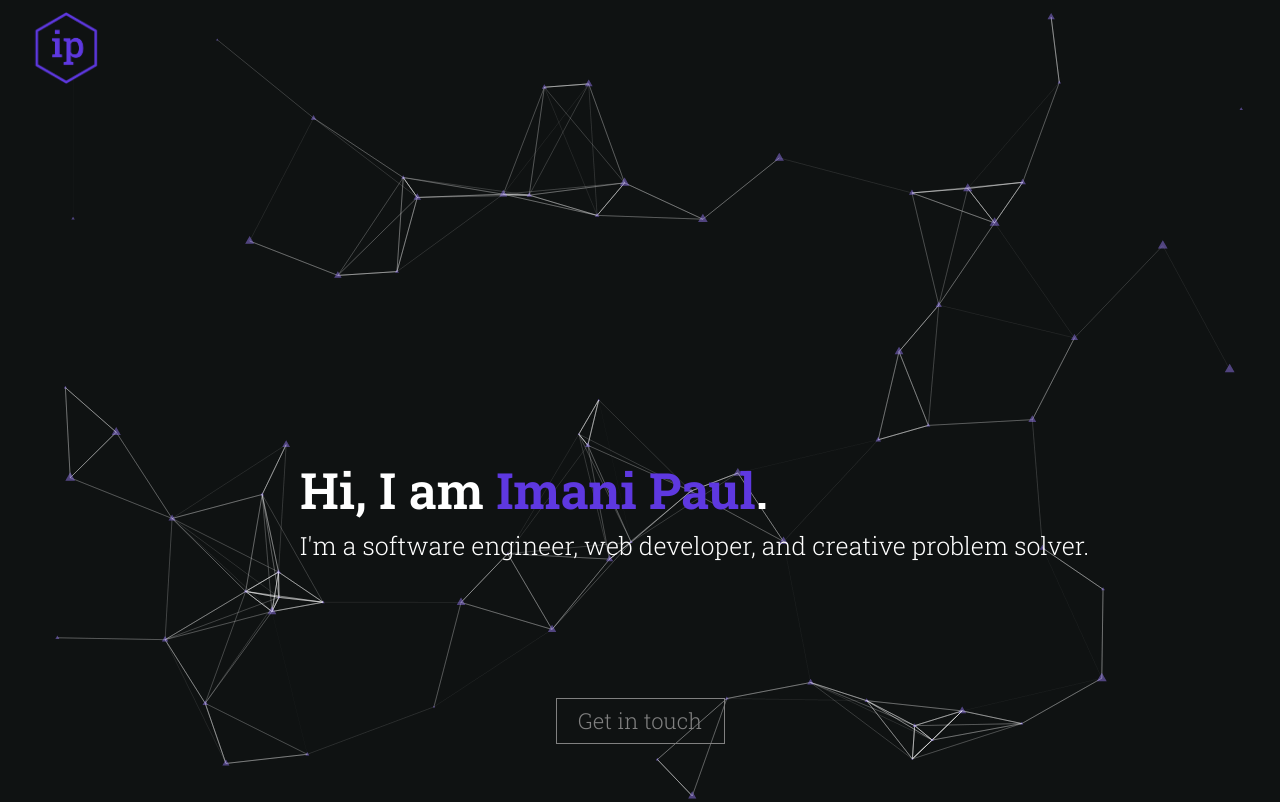
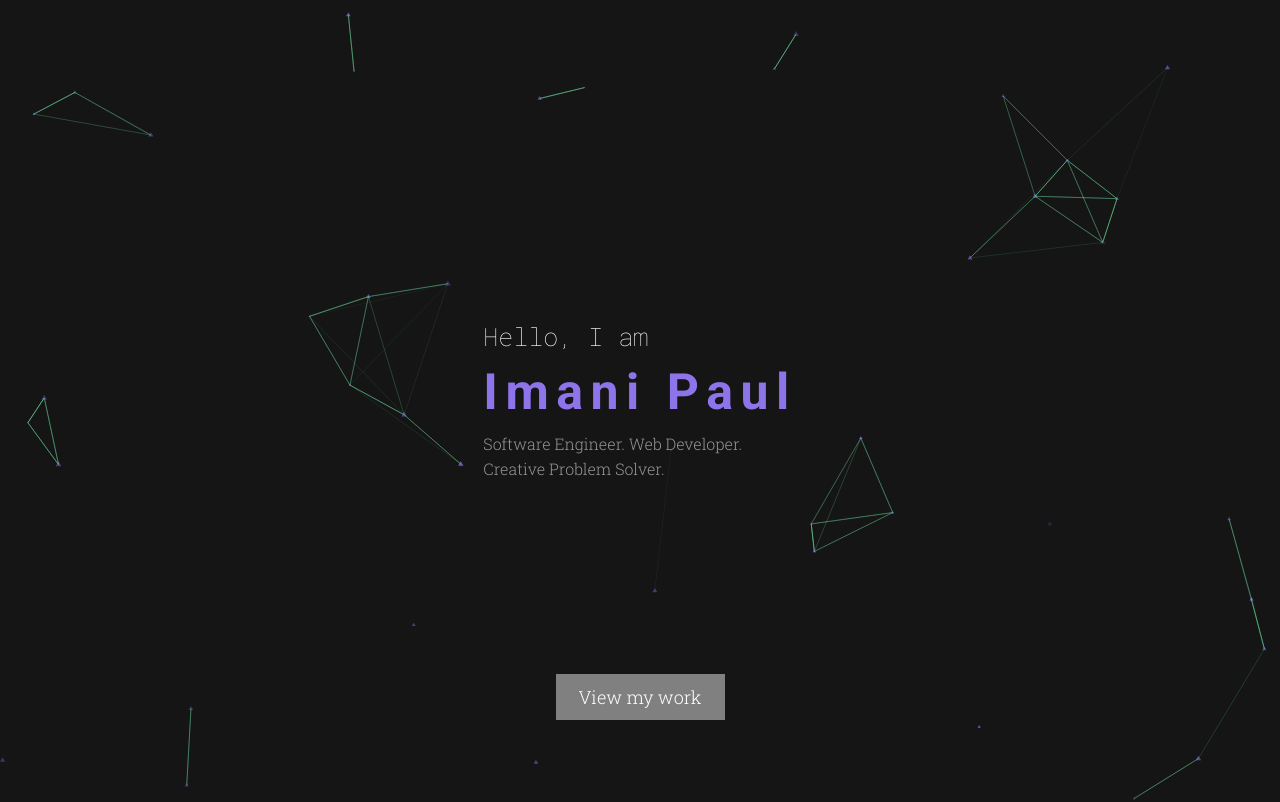
Before and after one commit to imanipaul/portfolio2, a React (Create React App) app: page / in a window 1280 px wide. Shown: the top 802 px of the page. Built offline with nearby package versions, Linux system fonts and the light colour scheme.

Commit message:
Pick  home page design

```diff
--- a/src/App.css
+++ b/src/App.css
@@ -4,11 +4,12 @@
 
 html,
 body,
-#root {
+#root,
+.App {
   height: 100%;
 }
 html {
-  background-color: #0f1212;
+  background-color: #151515;
 }
 
 body {
--- a/src/App.js
+++ b/src/App.js
@@ -6,15 +6,17 @@ import Home from "./components/Home";
 import Nav from "./components/Nav";
 import About from "./components/About";
 import ClientWork from "./components/ClientWork";
+import Blank from "./components/Blank";
 
 function App() {
   return (
     <div className="App">
-      <Nav />
+      {/* <Nav /> */}
       <Home />
-      <About />
-      <ClientWork />
-      <Particles options={particlesOptions} />
+      {/* <Blank /> */}
+      {/* <About /> */}
+      {/* <ClientWork /> */}
+      {/* <Particles options={particlesOptions} /> */}
     </div>
   );
 }
--- /dev/null
+++ b/src/components/Blank.js
@@ -0,0 +1,16 @@
+import React from "react";
+
+export default function Blank() {
+  return (
+    <section
+      className="blank"
+      style={{ height: "100vh", backgroundColor: "#202022" }}
+    >
+      Blank...
+      <p>Blank...</p>
+      <p>Blank...</p>
+      <p>Blank...</p>
+      <p>Blank...</p>
+    </section>
+  );
+}
--- a/src/components/Home.js
+++ b/src/components/Home.js
@@ -1,18 +1,30 @@
 import React from "react";
+// import Particles from "react-tsparticles";
+import Particles from "react-tsparticles";
+import particlesOptions from "../particles.json";
+
 import "../styles/Home.scss";
 
 export default function Home() {
   return (
     <section className="home">
       <div>
-        <h1>
+        {/* <h1>
           Hi, I am <span className="name">Imani Paul</span>.
         </h1>
         <h2>
           I'm a software engineer, web developer, and creative problem solver.
+        </h2> */}
+        <p>Hello, I am</p>
+        <h1>Imani Paul</h1>
+
+        <h2>
+          Software Engineer. Web Developer. <br />
+          Creative Problem Solver.
         </h2>
       </div>
-      <button>Get in touch</button>
+      <button>View my work</button>
+      <Particles options={particlesOptions} />
     </section>
   );
 }
--- a/src/particles.json
+++ b/src/particles.json
@@ -1,7 +1,7 @@
 {
   "background": {
     "color": {
-      "value": "#0F1212"
+      "value": "#151515"
     }
   },
   "fpsLimit": 60,
@@ -9,12 +9,12 @@
     "detectsOn": "window",
     "events": {
       "onClick": {
-        "enable": false,
+        "enable": true,
         "mode": "push"
       },
       "onHover": {
-        "enable": true,
-        "mode": "repulse"
+        "enable": false,
+        "mode": "grab"
       },
 
       "resize": true
@@ -37,14 +37,14 @@
   },
   "particles": {
     "color": {
-      "value": "#8e74e9",
+      "value": "#8E74E9",
       "animation": {
         "enable": false,
         "speed": 50
       }
     },
     "links": {
-      "color": "#fff",
+      "color": "#7DF8B6",
       "distance": 150,
       "enable": true,
       "opacity": 0.3,
@@ -67,17 +67,18 @@
         "value_area": 700,
         "factor": 1000
       },
-      "value": 50
+      "value": 30
     },
     "opacity": {
-      "value": 0.3
+      "random": true,
+      "value": 0.5
     },
     "shape": {
       "type": "triangle"
     },
     "size": {
       "random": true,
-      "value": 5
+      "value": 3
     }
   },
   "detectRetina": true
--- a/src/styles/About.scss
+++ b/src/styles/About.scss
@@ -8,7 +8,7 @@
   margin-top: 250px;
   margin-bottom: 150px;
   .about-info {
-    background: rgba(15, 18, 18, 0.5);
+    background: #0e121281;
     width: 774px;
     height: 329px;
     display: flex;
@@ -76,7 +76,7 @@
   }
 
   .skills {
-    background: rgba(15, 18, 18, 0.5);
+    background: #0e121281;
     width: 774px;
     height: 329px;
     display: flex;
--- a/src/styles/Home.scss
+++ b/src/styles/Home.scss
@@ -3,19 +3,37 @@
 .home {
   text-align: left;
   // width: 850px;
+  height: 100%;
   display: flex;
   flex-direction: column;
   align-items: flex-start;
+  justify-content: center;
+  // color: rgb(18, 18, 14);
 
   div {
-    margin: 40vh auto 0px 300px;
+    // margin: 40vh auto 0px auto;
+    align-self: center;
+    text-align: left;
+
+    p {
+      font-family: "Roboto Mono", serif;
+      font-weight: lighter;
+      font-size: 25px;
+      color: #fff;
+      margin: 0px;
+    }
+
     h1 {
       font-size: 50px;
-      color: #fff;
+      letter-spacing: 0.15em;
+      // color: #fff;
+      color: #8e74e9;
+      // font-weight: bold;
+      font-family: "Roboto", serif;
       font-weight: bold;
-      font-family: "Roboto Slab", serif;
-      font-weight: 600;
+      margin-top: 10px;
       margin-bottom: 10px;
+      // text-align: left;
       span {
         color: $main-purple;
         font-weight: bold;
@@ -23,11 +41,12 @@
     }
 
     h2 {
-      font-size: 25px;
+      font-size: 16px;
       font-family: "Roboto Slab", serif;
       font-weight: 300;
       /* font-variant: small-caps; */
-      color: #fff;
+      // color: #fff;
+      color: #949495;
       margin: 0px;
       line-height: 25px;
     }
@@ -38,12 +57,14 @@
     height: 46px;
     font-family: "Roboto Slab", serif;
     font-weight: 300;
-    color: $light-gray;
+    color: #fff;
     border: 1px solid $light-gray;
-    background-color: transparent;
-    font-size: 22px;
-    margin-top: 140px;
+    background-color: $light-gray;
+    font-size: 18px;
+    // margin-top: 20vw;
     transition: all 0.5s ease;
+    position: absolute;
+    bottom: 10vh;
 
     &:hover {
       background-color: $light-gray;
--- a/src/styles/variables.scss
+++ b/src/styles/variables.scss
@@ -1,7 +1,11 @@
 $accent: #bae038;
-$main-purple: #5e38e0;
+$save-purple: #9b5dff;
+$main-purple: #7e60e6;
 $light-purple: #af9cf0;
 $dark-gray: #272a2a;
 $medium-gray: #575959;
 $light-gray: #808080;
 $pale-gray: #c4c4c4;
+$bg: #0b1515;
+$bg1: #0e1212;
+$bg2: #2a2d5a;
```
